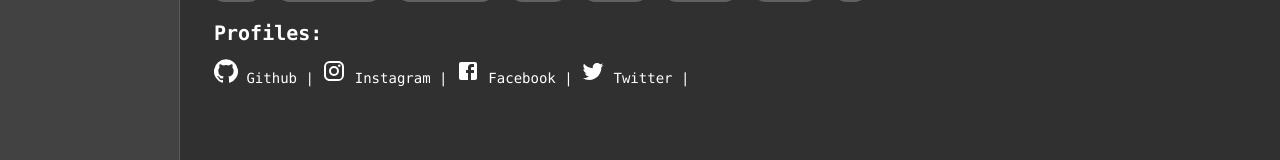
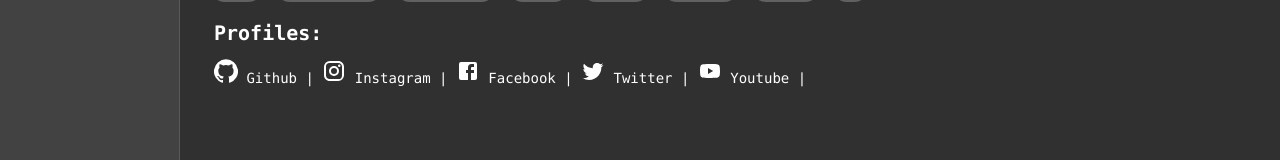
Before and after one commit to sahilpaudel/MyPortfolio, a React (Create React App) app: page /#/ in a window 1280 px wide. Shown: the part 497-657 px from the top of the page. Built offline with nearby package versions, Linux system fonts and the light colour scheme.

Commit message:
Add youtube data
.

```diff
--- a/src/utility/profileData.js
+++ b/src/utility/profileData.js
@@ -2,6 +2,7 @@ import GitHubIcon from '@material-ui/icons/GitHub';
 import InstagramIcon from '@material-ui/icons/Instagram';
 import FacebookIcon from '@material-ui/icons/Facebook';
 import TwitterIcon from '@material-ui/icons/Twitter';
+import YoutubeIcon from '@material-ui/icons/Youtube';
 
 export const profiles = [
   {
@@ -24,4 +25,9 @@ export const profiles = [
     url: "https://twitter.com/sahil_paudel",
     icon: TwitterIcon
   },
+  {
+    name: "Youtube",
+    url: "https://youtube.com/@thehighpaudelverse?sub_confirmation=1",
+    icon: YoutubeIcon
+  },
 ]
```
